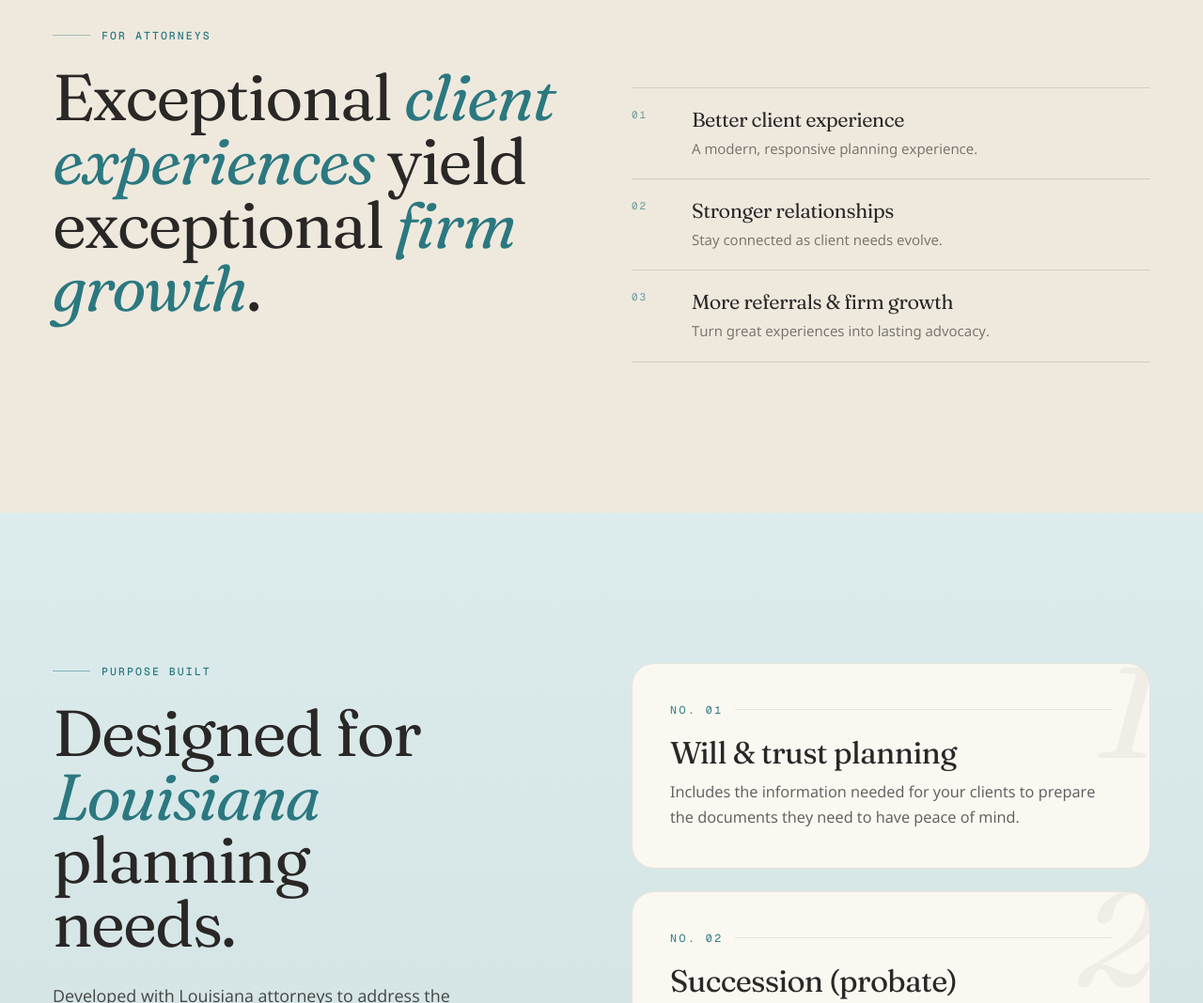
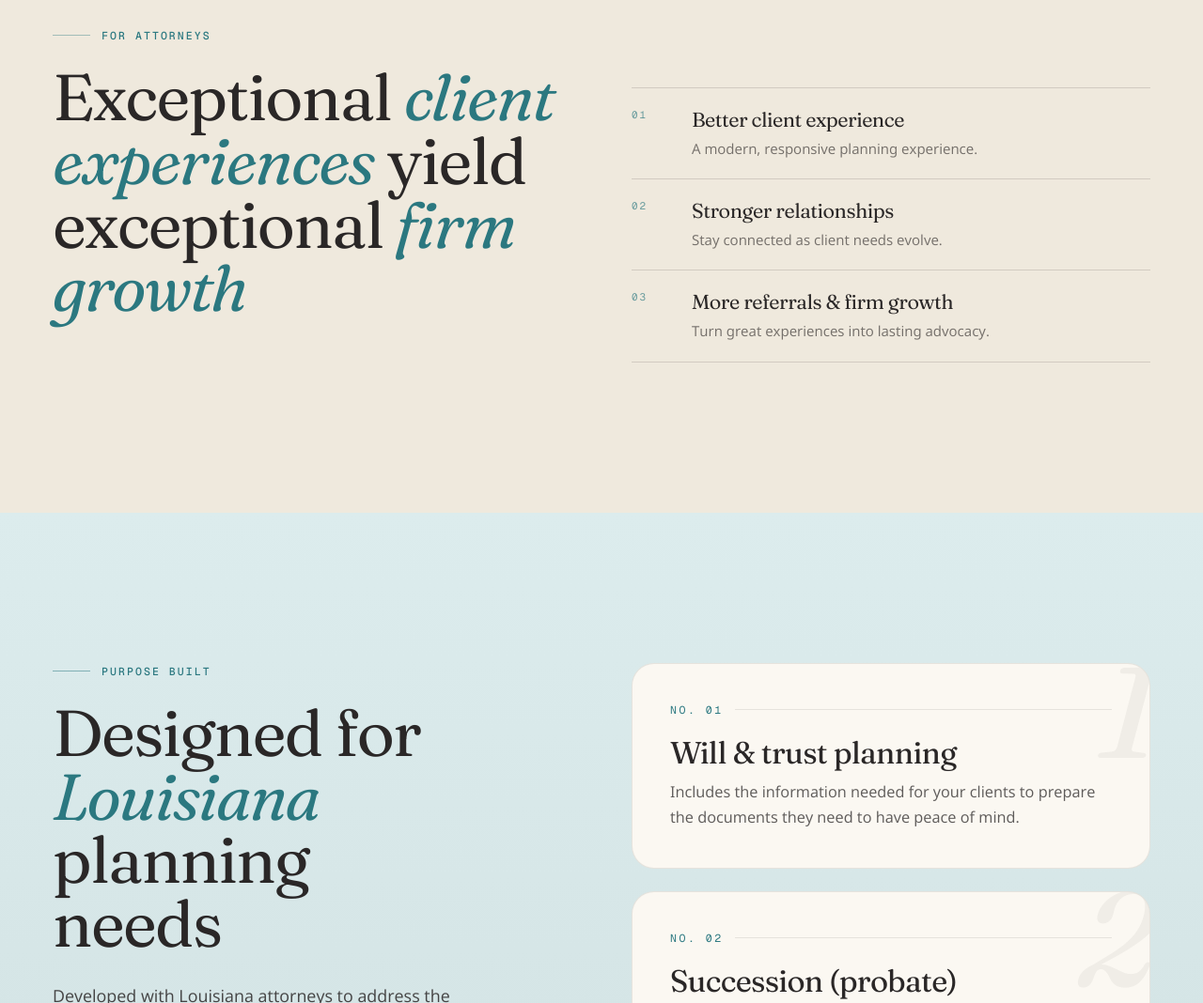
Before and after one commit to gte343v/legacyLandingPage, a React (Vite) app: page / in a window 1280 px wide. Shown: the part 4988-6056 px from the top of the page at 94% size. Built offline with nearby package versions, Linux system fonts and the light colour scheme.

Commit message:
Remove remaining headline periods

```diff
--- a/src/components/sections/Attorneys.jsx
+++ b/src/components/sections/Attorneys.jsx
@@ -33,7 +33,6 @@ export default function Attorneys() {
             >
               firm growth
             </span>
-            .
           </motion.h2>
         </div>
 
--- a/src/components/sections/Louisiana.jsx
+++ b/src/components/sections/Louisiana.jsx
@@ -36,7 +36,7 @@ export default function Louisiana() {
             <span className="italic text-teal" style={{ fontVariationSettings: "'opsz' 144, 'SOFT' 100" }}>
               Louisiana
             </span>{" "}
-            planning needs.
+            planning needs
           </motion.h2>
           <motion.p variants={fadeUp} className="lede mt-7 text-ink-2/85">
             Developed with Louisiana attorneys to address the practice challenges they
```
